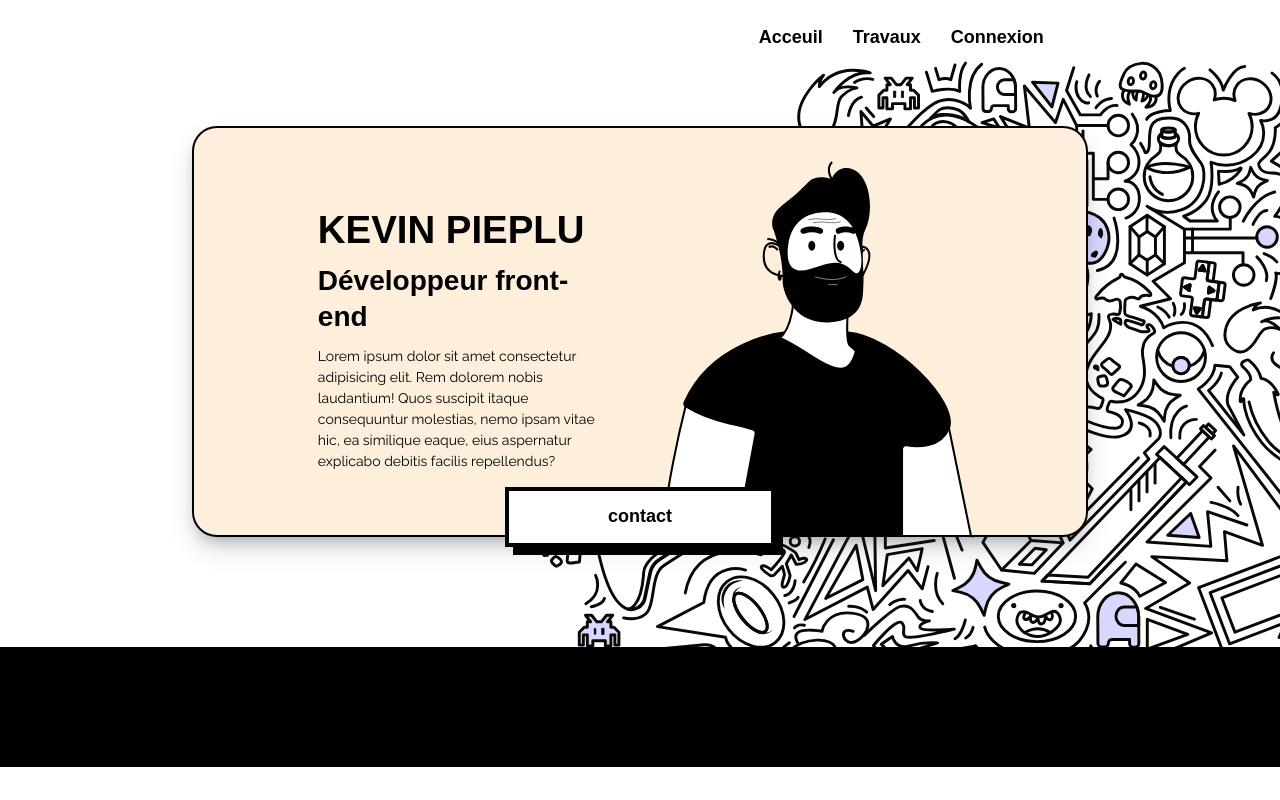
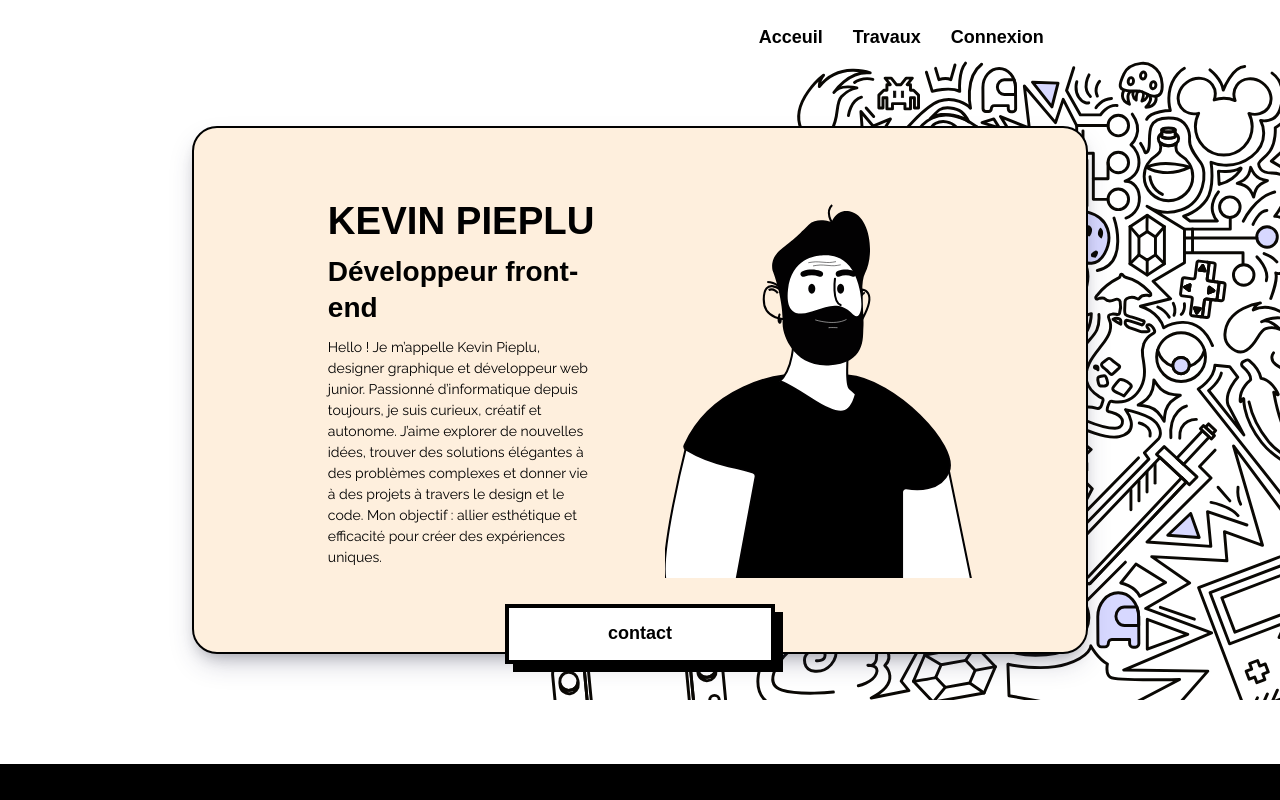
Before and after one commit to Nirfs/Portfolio, a React (Vite) app in the folder Front_End/: page / in a window 1280 px wide. Shown: the top 800 px of the page. Built offline with nearby package versions, Linux system fonts and the light colour scheme; a web font is replaced by a local one.

Commit message:
feat: refactor et stylisation du composant presentation

```diff
--- a/Front_End/src/components/PresentationAnimation.jsx
+++ b/Front_End/src/components/PresentationAnimation.jsx
@@ -89,10 +89,7 @@ export function PresentationAnimation(){
                                     duration: 0.4,
                                     ease: "easeInOut"
                                 }}
-                            >Lorem ipsum dolor sit amet consectetur adipisicing elit.
-                                Rem dolorem nobis laudantium! Quos suscipit itaque consequuntur molestias,
-                                nemo ipsam vitae hic, ea similique eaque, eius aspernatur explicabo debitis
-                                facilis repellendus?
+                            >Hello ! Je m’appelle Kevin Pieplu, designer graphique et développeur web junior. Passionné d’informatique depuis toujours, je suis curieux, créatif et autonome. J’aime explorer de nouvelles idées, trouver des solutions élégantes à des problèmes complexes et donner vie à des projets à travers le design et le code. Mon objectif : allier esthétique et efficacité pour créer des expériences uniques.
                             </motion.p>
                         </div>
                         <motion.img
--- a/Front_End/src/styles/presentationAnimation.scss
+++ b/Front_End/src/styles/presentationAnimation.scss
@@ -7,7 +7,7 @@
     align-items: center;
     gap: 50px;
     background-color: v.$color-yellow;
-    padding-top: 30px;
+    padding: 50px;
     margin: 50px 15%;
     border-radius: 25px;
     box-shadow: rgba(50, 50, 93, 0.25) 0px 13px 27px -5px, rgba(0, 0, 0, 0.3) 0px 8px 16px -8px;
@@ -23,11 +23,11 @@
         height: auto;
     }
     .text_containe{
-        padding:  0 10px;
+        padding:  20px 20px;
         display: flex;
         flex-direction: column;
         gap: 10px;
-        width: clamp(250px, 24vw, 600px);
+        width: clamp(300px, 24vw, 600px);
         @include m.media(v.$bp-lg) {
             padding:  10px;
         }
```
